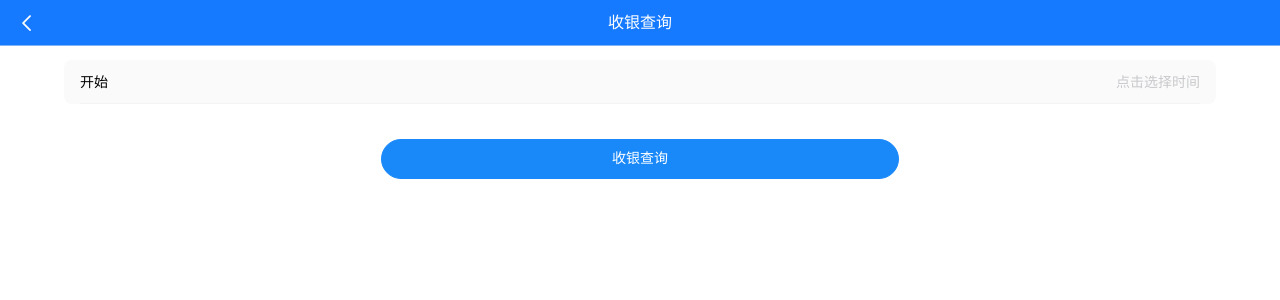
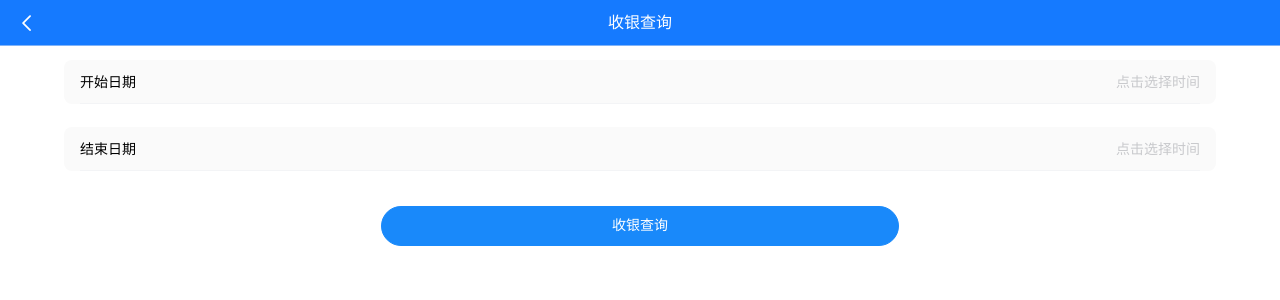
Before and after one commit to ouyangwei663/gysoft-webapp, a Vue app: page /#/listcheck in a window 1280 px wide. Shown: the top 300 px of the page. Built offline with nearby package versions, Linux system fonts and the light colour scheme.

Commit message:
修改好浏览器的时间格式

```diff
--- a/src/components/listcheck/listcheck.vue
+++ b/src/components/listcheck/listcheck.vue
@@ -17,7 +17,7 @@
         clickable
         :value="aa"
         name="datetimePicker"
-        label="开始"
+        label="开始日期"
         placeholder="点击选择时间"
         @click="showPicker = true"
       />
@@ -30,6 +30,26 @@
           :max-date="maxDate"
           @confirm="onConfirm"
           @cancel="showPicker = false"
+        />
+      </van-popup>
+      <van-field
+        readonly
+        clickable
+        :value="bb"
+        name="datetimePicker"
+        label="结束日期"
+        placeholder="点击选择时间"
+        @click="endshowPicker = true"
+      />
+      <van-popup v-model="endshowPicker" position="bottom">
+        <van-datetime-picker
+          v-model="endcurrentDate"
+          title="选择年月日"
+          type="date"
+          :min-date="minDate"
+          :max-date="maxDate"
+          @confirm="onendConfirm"
+          @cancel="endshowPicker = false"
         />
       </van-popup>
 
@@ -70,12 +90,15 @@ import {
 export default {
   data() {
     return {
+      bb: "",
       aa: "",
       value: "",
       showPicker: false,
+      endshowPicker: false,
       minDate: new Date(2020, 0, 1),
       maxDate: new Date(2025, 10, 1),
-      currentDate: new Date().toISOString().slice(0, 10),
+      endcurrentDate: new Date(),
+      currentDate: new Date(),
     };
   },
   components: {
@@ -107,6 +130,17 @@ export default {
         (this.currentDate.getMonth() + 1) +
         "-" +
         this.currentDate.getDate();
+      this.showPicker = false;
+    },
+    onendConfirm() {
+      console.log(this.currentDate);
+      this.bb =
+        this.endcurrentDate.getFullYear() +
+        "-" +
+        (this.endcurrentDate.getMonth() + 1) +
+        "-" +
+        this.endcurrentDate.getDate();
+      this.endshowPicker = false;
     },
     onClickLeft() {
       //   this.$sotre.commit('changesata')
```
